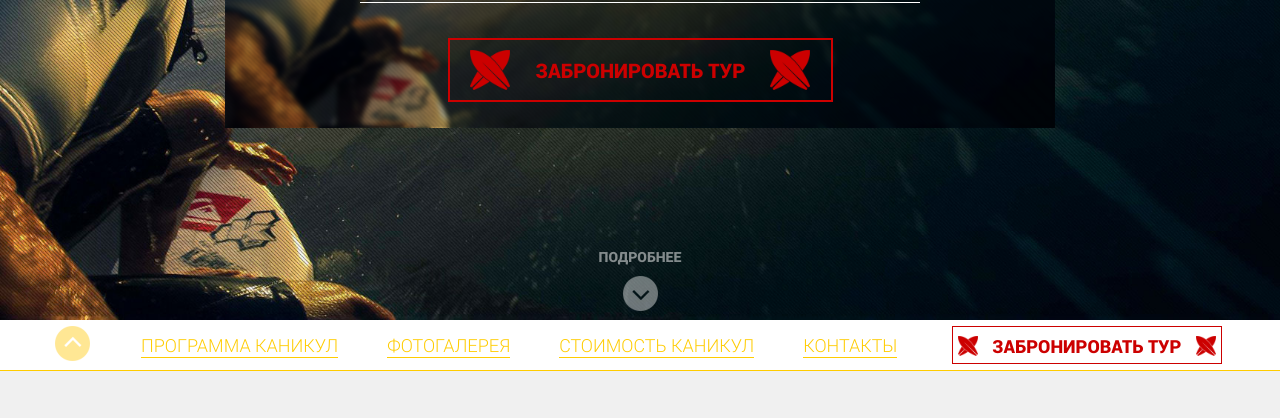
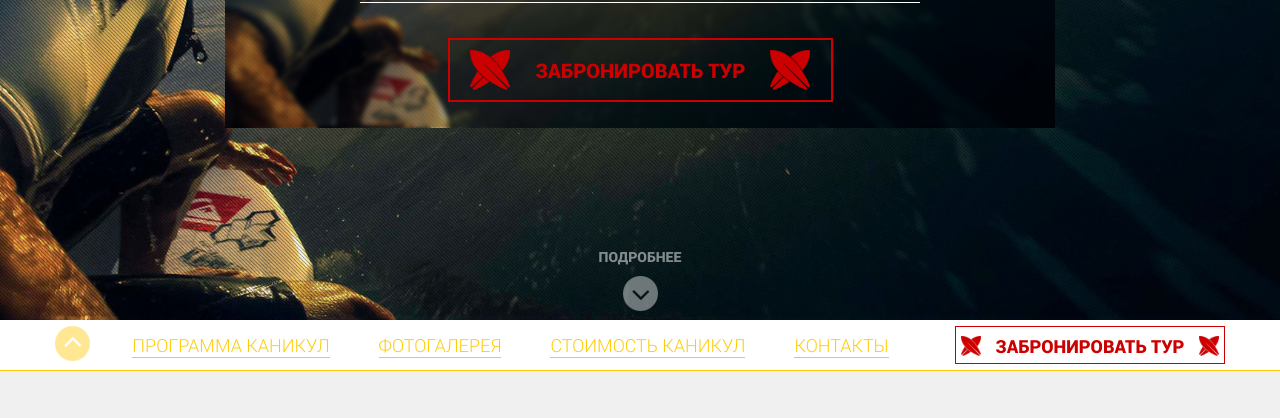
Before and after one commit to MirtlBu/vacation, a plain HTML site: page index.html in a window 1280 px wide. Shown: the part 480-898 px from the top of the page. Drawn offline with Linux system fonts and the light colour scheme.

Commit message:
align in nav

```diff
--- a/css/style.less
+++ b/css/style.less
@@ -386,18 +386,33 @@ header {
         & > div {
             display: table-cell;
             vertical-align: middle;
+
+            &:nth-child(1) {
+                text-align: left;
+            }
+
+            &:nth-child(2) {
+                text-align: center;
+            }
+
+            &:nth-child(3) {
+                text-align: right;
+            }
         }
     }
 
     .pointer-up {
-        margin-right: 50px;
+        // margin-right: 50px;
     }
 
     .nav {
 
         &__item {
             display: inline-block;
-            margin-right: 45px;
+
+            &:not(:last-child) {
+                margin-right: 45px;
+            }
 
             a {
                 font-size: 18px;
--- a/index.html
+++ b/index.html
@@ -4,6 +4,7 @@
     <link type="text/css" rel="stylesheet" href="css/fotorama.css" />
     <link rel="stylesheet" href="css/style.css" type="text/css">
     <meta content="text/html; charset=utf-8; ru" http-equiv="Content-Type">
+    <meta name="viewport" content="width=device-width, initial-scale=1">
     <title>Каникулы</title>
 </head>
 
```
Also changed, not shown: css/style.css.
